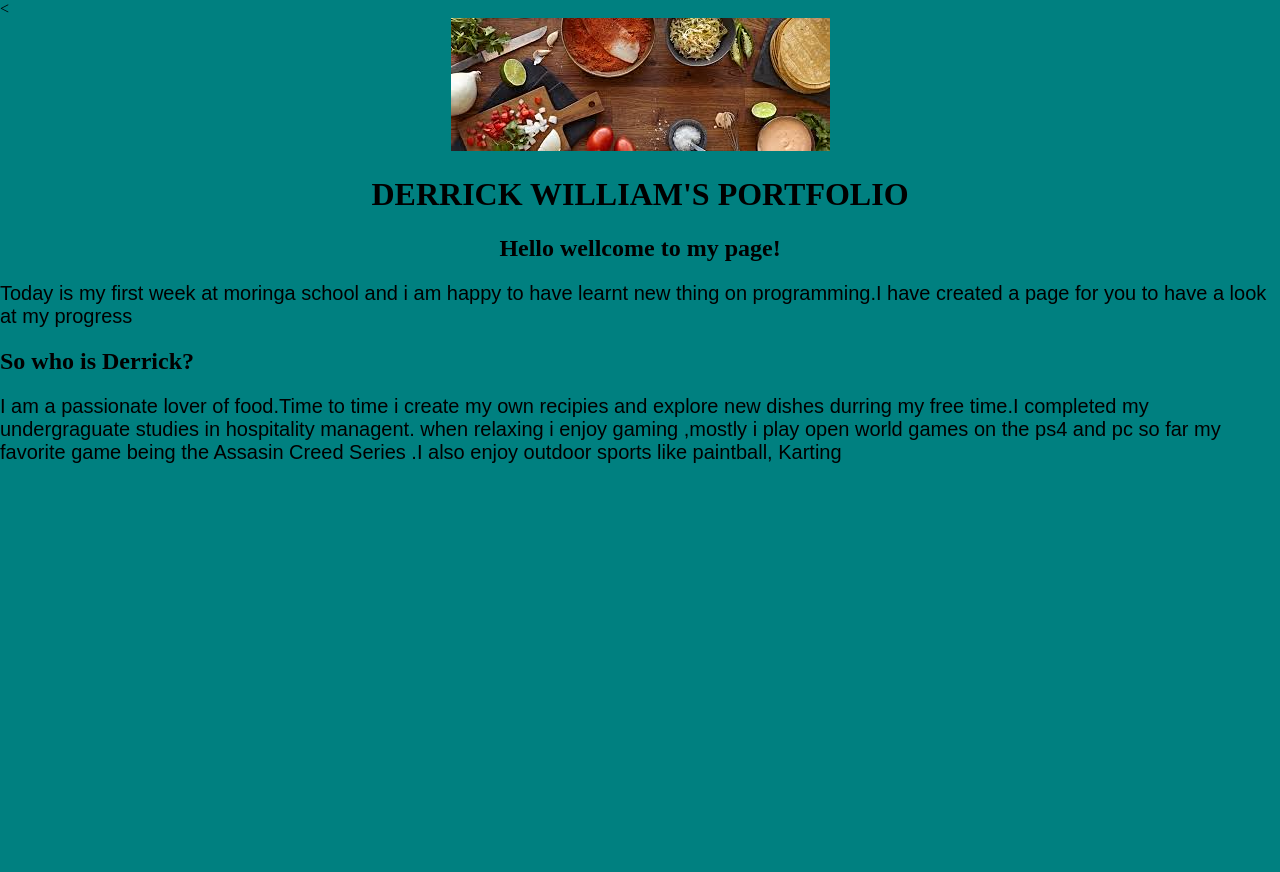
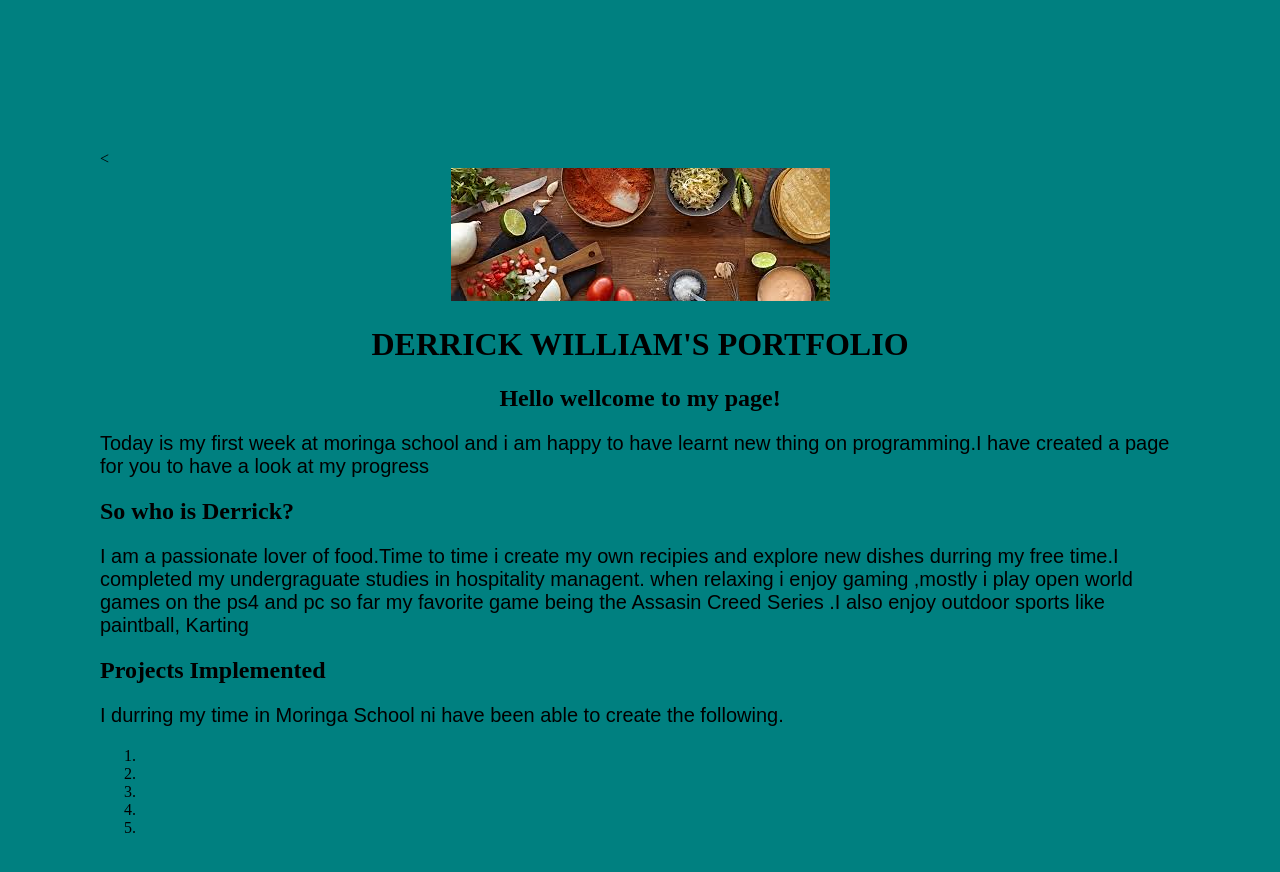
Before and after one commit to derriqo/Week-1-IP, a plain HTML site: page index.html in a window 1280 px wide. Before the commit the page ends 800 px from the top, so only its background shows below. Drawn offline with Linux system fonts and the light colour scheme.

Commit message:
added new paragraph

```diff
--- a/css/styles.css
+++ b/css/styles.css
@@ -1,3 +1,8 @@
+.top-part {
+  height: 50px;
+  width: auto;
+  border-color: red;
+}
 h1 {
   color: black;
   font-weight: bold;
@@ -15,14 +20,14 @@ h2 {
   text-align: left;
 }
 
-.aboutDerrick {
+.my-projects {
   text-align: left;
 
 }
 
 body {
   background-color: teal;
-  margin:inherit;
+  margin:100px;
 }
 
 p{
--- a/index.html
+++ b/index.html
@@ -1,6 +1,9 @@
 <!DOCTYPE html>
 <html lang="en" dir="ltr">
   <head>
+    <div class="top-part">
+
+    </div>
     <link rel="stylesheet" href="css/styles.css">
     <meta charset="utf-8">
     <meta name="viewport" content="width=device-width,initial-scale=1">
@@ -21,7 +24,17 @@
   when relaxing i enjoy gaming ,mostly i play open world games on the ps4 and pc so far my favorite game being the Assasin Creed Series .I also enjoy outdoor sports like paintball, Karting</p>
 
 </div>
-
+  <div class="my-projects">
+    <h2>Projects Implemented </h2>
+    <p>I durring my time in Moringa School ni have been able to create the following.</p>
+    <ol>
+      <li></li>
+      <li></li>
+      <li></li>
+      <li></li>
+      <li></li>
+    </ol>
+  </div>
 
   </body>
 </html>
```
